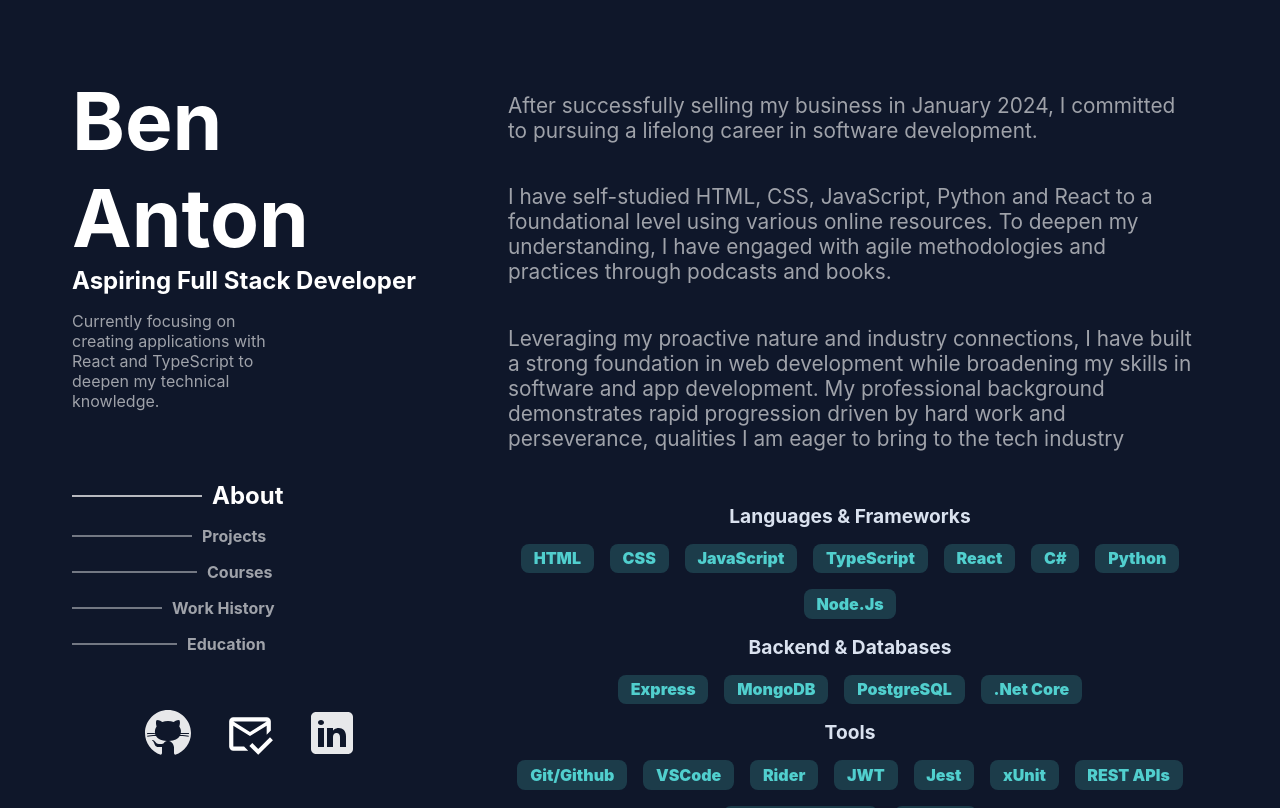
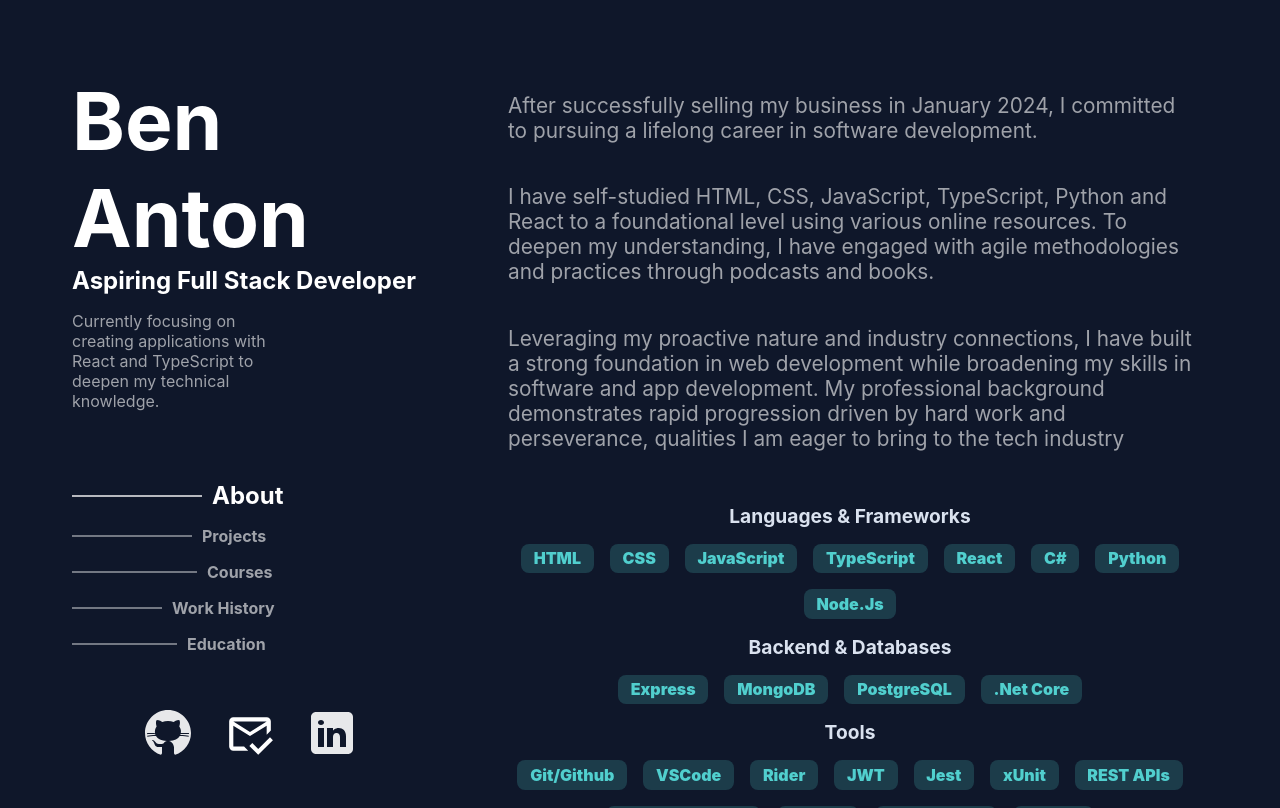
Before and after one commit to BenAnton/Portfolio, a React (Vite) app: page /#/ in a window 1280 px wide. Built offline with nearby package versions, Linux system fonts and the light colour scheme.

Commit message:
Added MovieDB project to site.

```diff
--- a/src/Data/projects.ts
+++ b/src/Data/projects.ts
@@ -4,7 +4,17 @@ import homeedventurers from "../../public/images/homeedventurers.png"
 import toptrumps from "../../public/images/toptrumps.png"
 import pshistory from "../../public/images/pshistory.png"
 import crypto from "../../public/images/crypto.png"
+import movieDb from "../../public/screenshot2.png"
+
 export const projects: Project[] = [
+    {
+        name: "Movie Database",
+        makeup: ["HTML", "CSS", "TypeScript", "Node", "PostgreSQL", "Better-Auth", "React", "Prisma"],
+        description: "A full-stack PERN (PostgreSQL, Express, React, Node) application built with TypeScript that allows users to track movies with personalized watchlists, favourites, and watched status. Features include secure authentication via better-auth (email/password and Google login), keyword search, filtering by genre, rating, year, and user-specific watch status, as well as client-side pagination and responsive design down to 750px. The app integrates the OMDB API for movie data, supports debounced search input, and includes smooth UI interactions such as animated login forms and loading states. The project demonstrates full-stack development skills, state management in React, database modeling with Prisma, and handling async API requests.",
+        imgPath: movieDb,
+        date: "2025",
+        link: "https://github.com/BenAnton/MovieDB"
+    },
     {
     name: "Workout Tracker",
     makeup: ["HTML", "CSS", "JavaScript", ".Net Core", "PostgreSQL", "JWT Auth", "React", "Jest/XUnit", "Motion"],
--- a/src/components/Tech/Technology.tsx
+++ b/src/components/Tech/Technology.tsx
@@ -3,7 +3,7 @@ import "./tech.css"
 
 const lang: string[] = ["HTML", "CSS", "JavaScript", "TypeScript", "React", "C#", "Python", "Node.Js"];
 const back: string[] = ["Express", "MongoDB", "PostgreSQL", ".Net Core"];
-const tools: string[] = ["Git/Github", "VSCode", "Rider", "JWT", "Jest", "xUnit", "REST APIs", "Podman/Docker", "Motion"];
+const tools: string[] = ["Git/Github", "VSCode", "Rider", "JWT", "Jest", "xUnit", "REST APIs", "Podman/Docker", "Motion", "Better-Auth", "Prisma"];
 
 function Technology() {
     return (
--- a/src/components/profile/Profile.tsx
+++ b/src/components/profile/Profile.tsx
@@ -5,7 +5,7 @@ function Profile() {
         <div className="profile-cont">
         <p className="profile-p">After successfully selling my business in January 2024, I committed to pursuing a lifelong career in software development.</p>
 
-    <p className="profile-p">I have self-studied HTML, CSS, JavaScript, Python and React to a foundational level using various online resources. To deepen my understanding, I have engaged with agile methodologies and practices through podcasts and books. </p>
+    <p className="profile-p">I have self-studied HTML, CSS, JavaScript, TypeScript, Python and React to a foundational level using various online resources. To deepen my understanding, I have engaged with agile methodologies and practices through podcasts and books. </p>
 
             <p className="profile-p">Leveraging my proactive nature and industry connections, I have built a strong foundation in web development while broadening my skills in software and app development. My professional background demonstrates rapid progression driven by hard work and perseverance, qualities I am eager to bring to the tech industry</p>
     </div>
--- a/src/components/projects/projectcard.css
+++ b/src/components/projects/projectcard.css
@@ -1,7 +1,8 @@
 .project-img {
     width: 90%;
-    height: 100%;
-    object-fit: cover;
+
+    object-fit: contain;
+    margin-bottom: auto;
 }
 
 .project-card-flex {
@@ -27,11 +28,11 @@
 .PC-flex-left {
     display: flex;
     align-items: start;
-    width: 30%;
+    width: 35%;
 }
 
 .PC-flex-right {
-    width: 70%;
+    width: 65%;
     display: flex;
     flex-direction: column;
 
```
